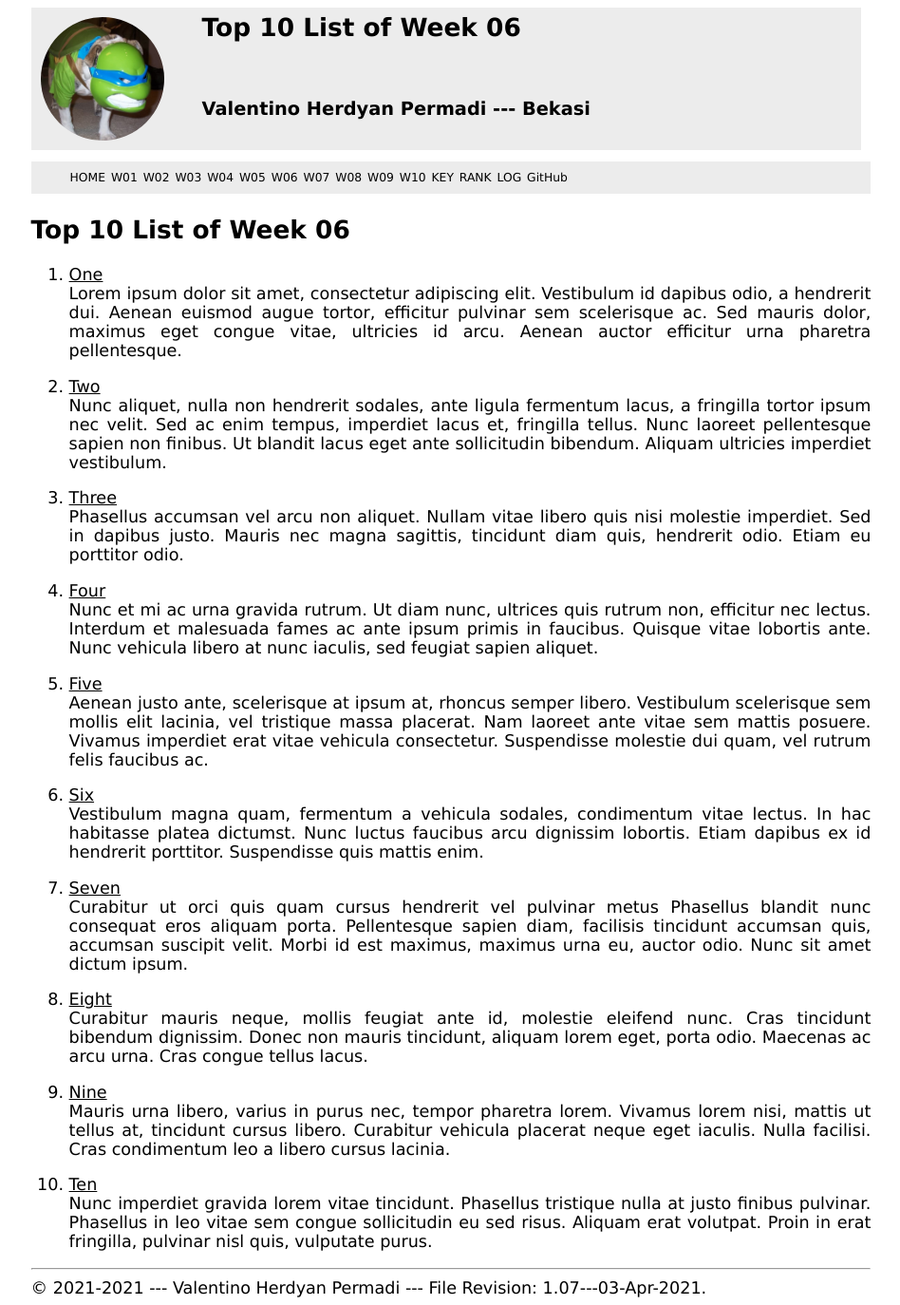
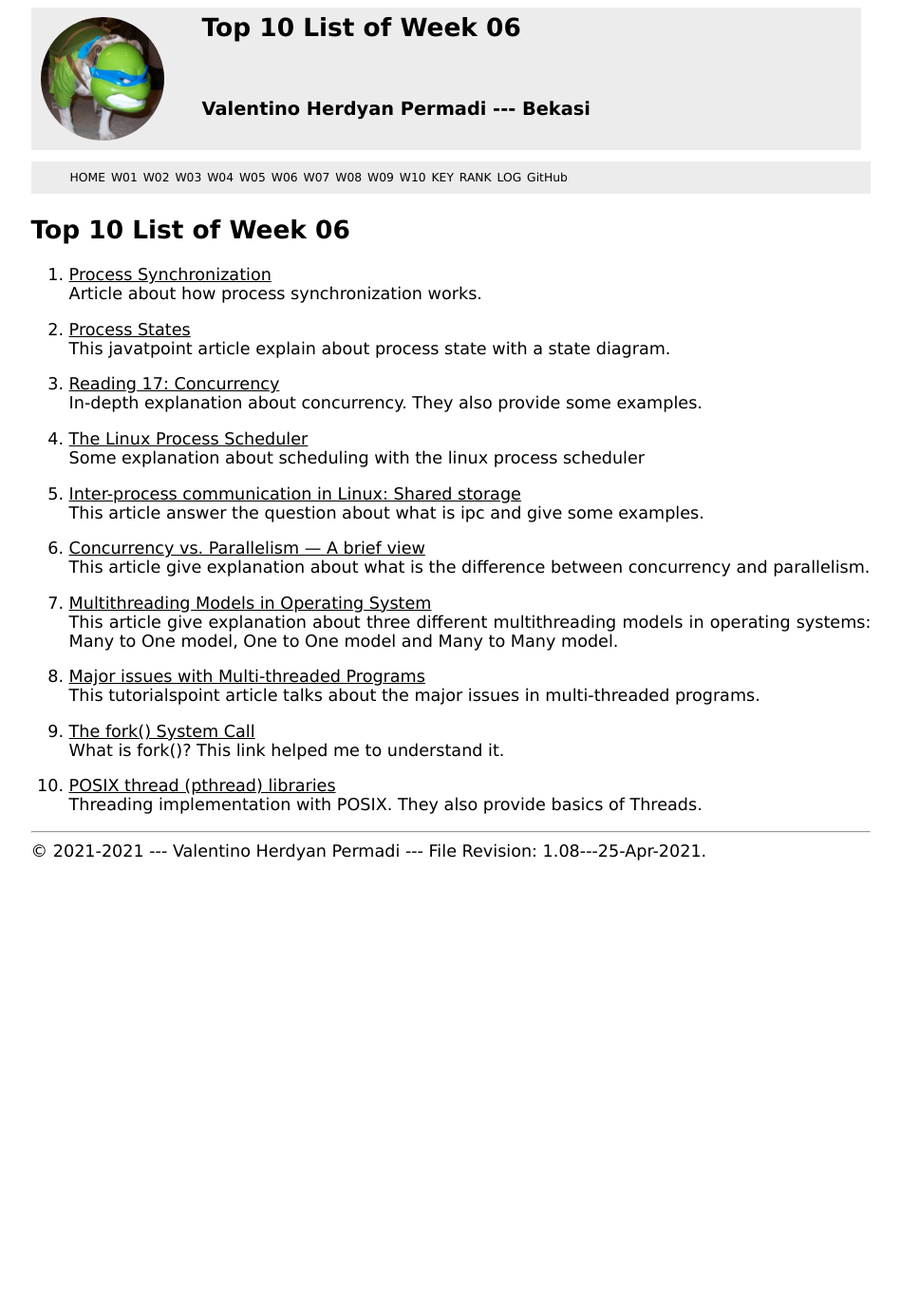
Before and after one commit to valentinohp/os211, a Jekyll site: the page built from w06.md, in a window 1280 px wide. Shown: the whole page at 95% size, without its empty margins (165-1113 px from the left). Built offline with Jekyll 4.4.1, drawn with Linux system fonts in a browser that asks for light colours; our own code applies the rules of GitHub Pages for plain Markdown files; after the commit the page ends 914 px from its top, so only the background shows below that.

Commit message:
Added top 10 for week 6

```diff
--- a/TXT/mylog.txt
+++ b/TXT/mylog.txt
@@ -63,3 +63,4 @@ ZCZC W06 30     L12 Assignment #2 : Review top 10 of 10 next neighbour
 ZCZC W06 60     L14 Assignment #4 : Done W06 demo
 ZCZC W06 5      L15 Assignment #5 : Update this log
 ZCZC W06 5      L16 Assignment #6 : Run myscript.sh
+ZCZC W06 120    L13 Assignment #3 : GSGS and compile Top 10 for week 6
--- a/_config.yml
+++ b/_config.yml
@@ -1,5 +1,5 @@
 title:       "Operating Systems 2021-1 (OS211)"
-version:     "1.07---03-Apr-2021"
+version:     "1.08---25-Apr-2021"
 copyright:   "2021-2021"
 description: >-
   Menggokil!
--- a/w06.md
+++ b/w06.md
@@ -5,72 +5,32 @@ permalink: /W06/
 
 # Top 10 List of Week 06
 
-1. [One](https://en.wikipedia.org/wiki/1)<br>
-Lorem ipsum dolor sit amet, consectetur adipiscing elit.
-Vestibulum id dapibus odio, a hendrerit dui.
-Aenean euismod augue tortor, efficitur pulvinar sem scelerisque ac.
-Sed mauris dolor, maximus eget congue vitae, ultricies id arcu.
-Aenean auctor efficitur urna pharetra pellentesque.
+1. [Process Synchronization](www.studytonight.com/operating-system/process-synchronization)<br>
+Article about how process synchronization works.
 
-2. [Two](https://en.wikipedia.org/wiki/2)<br>
-Nunc aliquet, nulla non hendrerit sodales, ante ligula fermentum lacus, a fringilla tortor ipsum nec velit.
-Sed ac enim tempus, imperdiet lacus et, fringilla tellus.
-Nunc laoreet pellentesque sapien non finibus.
-Ut blandit lacus eget ante sollicitudin bibendum.
-Aliquam ultricies imperdiet vestibulum.
+2. [Process States](https://www.javatpoint.com/os-process-states)<br>
+This javatpoint article explain about process state with a state diagram.
 
-3. [Three](https://en.wikipedia.org/wiki/3)<br>
-Phasellus accumsan vel arcu non aliquet.
-Nullam vitae libero quis nisi molestie imperdiet.
-Sed in dapibus justo.
-Mauris nec magna sagittis, tincidunt diam quis, hendrerit odio.
-Etiam eu porttitor odio.
+3. [Reading 17: Concurrency](https://web.mit.edu/6.005/www/fa14/classes/17-concurrency/)<br>
+In-depth explanation about concurrency. They also provide some examples.
 
-4. [Four](https://en.wikipedia.org/wiki/4)<br>
-Nunc et mi ac urna gravida rutrum.
-Ut diam nunc, ultrices quis rutrum non, efficitur nec lectus.
-Interdum et malesuada fames ac ante ipsum primis in faucibus.
-Quisque vitae lobortis ante.
-Nunc vehicula libero at nunc iaculis, sed feugiat sapien aliquet.
+4. [The Linux Process Scheduler](https://www.informit.com/articles/article.aspx?p=101760)<br>
+Some explanation about scheduling with the linux process scheduler
 
-5. [Five](https://en.wikipedia.org/wiki/5)<br>
-Aenean justo ante, scelerisque at ipsum at, rhoncus semper libero.
-Vestibulum scelerisque sem mollis elit lacinia, vel tristique massa placerat.
-Nam laoreet ante vitae sem mattis posuere.
-Vivamus imperdiet erat vitae vehicula consectetur.
-Suspendisse molestie dui quam, vel rutrum felis faucibus ac.
+5. [Inter-process communication in Linux: Shared storage](https://opensource.com/article/19/4/interprocess-communication-linux-storage)<br>
+This article answer the question about what is ipc and give some examples.
 
-6. [Six](https://en.wikipedia.org/wiki/6)<br>
-Vestibulum magna quam, fermentum a vehicula sodales, condimentum vitae lectus.
-In hac habitasse platea dictumst.
-Nunc luctus faucibus arcu dignissim lobortis.
-Etiam dapibus ex id hendrerit porttitor.
-Suspendisse quis mattis enim.
+6. [Concurrency vs. Parallelism — A brief view](medium.com/@itIsMadhavan/concurrency-vs-parallelism-a-brief-review-b337c8dac350)<br>
+This article give explanation about what is the difference between concurrency and parallelism.
 
-7. [Seven](https://en.wikipedia.org/wiki/7)<br>
-Curabitur ut orci quis quam cursus hendrerit vel pulvinar metus
-Phasellus blandit nunc consequat eros aliquam porta.
-Pellentesque sapien diam, facilisis tincidunt accumsan quis, accumsan suscipit velit.
-Morbi id est maximus, maximus urna eu, auctor odio.
-Nunc sit amet dictum ipsum.
+7. [Multithreading Models in Operating System](https://binaryterms.com/multithreading-models-in-operating-system.html)<br>
+This article give explanation about three different multithreading models in operating systems: Many to One model, One to One model and Many to Many model.
 
-8. [Eight](https://en.wikipedia.org/wiki/8)<br>
-Curabitur mauris neque, mollis feugiat ante id, molestie eleifend nunc.
-Cras tincidunt bibendum dignissim.
-Donec non mauris tincidunt, aliquam lorem eget, porta odio.
-Maecenas ac arcu urna.
-Cras congue tellus lacus.
+8. [Major issues with Multi-threaded Programs](https://www.tutorialspoint.com/major-issues-with-multi-threaded-programs)<br>
+This tutorialspoint article talks about the major issues in multi-threaded programs.
 
-9. [Nine](https://en.wikipedia.org/wiki/9)<br>
-Mauris urna libero, varius in purus nec, tempor pharetra lorem.
-Vivamus lorem nisi, mattis ut tellus at, tincidunt cursus libero.
-Curabitur vehicula placerat neque eget iaculis.
-Nulla facilisi.
-Cras condimentum leo a libero cursus lacinia.
+9. [The fork() System Call](https://www.csl.mtu.edu/cs4411.ck/www/NOTES/process/fork/create.html)<br>
+What is fork()? This link helped me to understand it.
 
-10. [Ten](https://en.wikipedia.org/wiki/10)<br>
-Nunc imperdiet gravida lorem vitae tincidunt.
-Phasellus tristique nulla at justo finibus pulvinar.
-Phasellus in leo vitae sem congue sollicitudin eu sed risus.
-Aliquam erat volutpat.
-Proin in erat fringilla, pulvinar nisl quis, vulputate purus.
+10. [POSIX thread (pthread) libraries](https://www.cs.cmu.edu/afs/cs/academic/class/15492-f07/www/pthreads.html)<br>
+Threading implementation with POSIX. They also provide basics of Threads.
```
Also changed, not shown: 6 other files.
